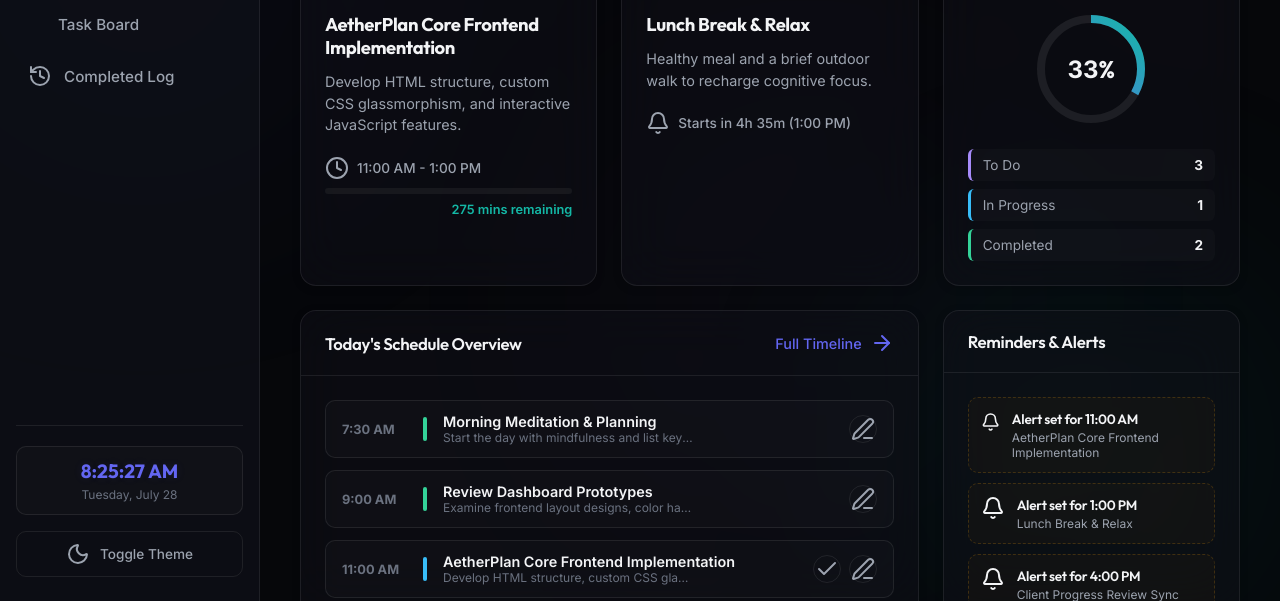
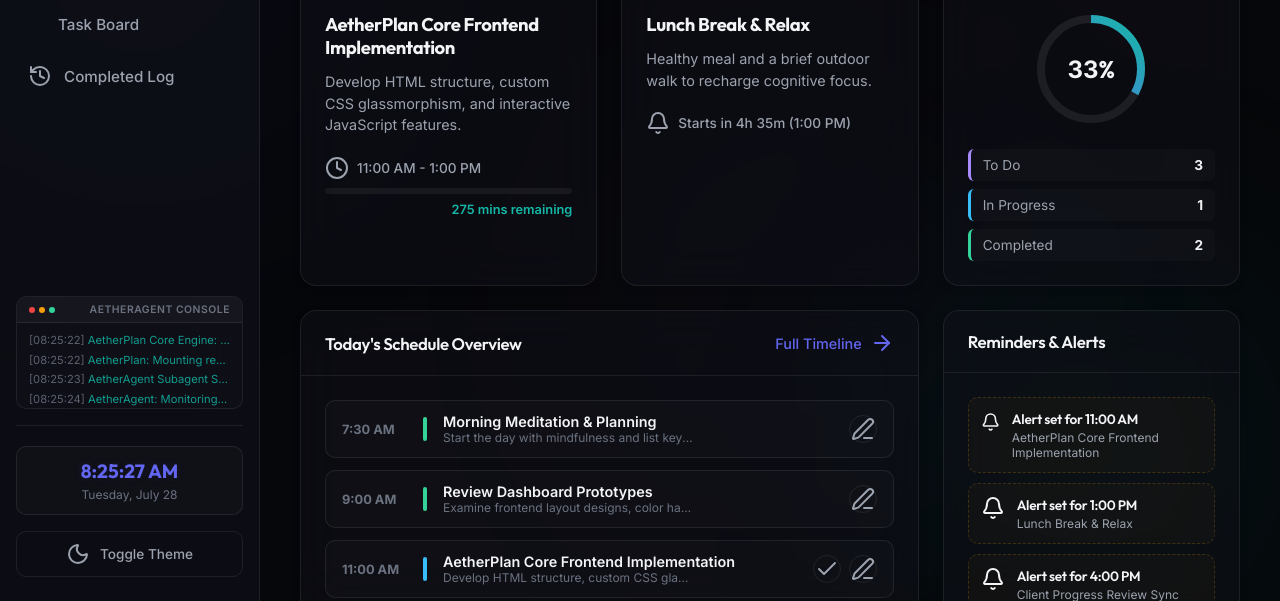
Before and after one commit to yashpalsingh44/daily-planner, a plain HTML site: page index.html in a window 1280 px wide. Shown: the part 199-800 px from the top of the page. Drawn offline with nearby package versions, Linux system fonts and the light colour scheme.

Commit message:
feat: add interactive Agent Status Console terminal widget and log loops

```diff
--- a/app.js
+++ b/app.js
@@ -844,6 +844,64 @@ document.addEventListener('DOMContentLoaded', () => {
         renderApp();
     });
 
+    // --- AGENT CONSOLE LOGGER ---
+    const terminalLogsContainer = document.getElementById('terminal-logs');
+    const agentLogDb = [
+        "AetherAgent: Scanning timeline tasks...",
+        "AetherAgent: Real-time reminder checker active.",
+        "AetherAgent: Checking notification permission status: OK.",
+        "AetherAgent: Predicting task priority weights...",
+        "AetherAgent: Caching data to local store...",
+        "AetherAgent: Local storage validation: Stable.",
+        "AetherAgent: Watching board state for drag activities...",
+        "AetherAgent: Analysis index generated for today.",
+        "AetherAgent: Evaluating daily performance percentage...",
+        "AetherAgent: Standby mode active. Waiting for schedule updates..."
+    ];
+
+    function addTerminalLog(text) {
+        if (!terminalLogsContainer) return;
+        const now = new Date();
+        const timeStr = now.toTimeString().split(' ')[0]; // HH:MM:SS
+        const logLine = document.createElement('span');
+        logLine.className = 'log-line';
+        logLine.innerHTML = `<span style="color:var(--text-muted)">[${timeStr}]</span> ${text}`;
+
+        terminalLogsContainer.appendChild(logLine);
+
+        // Scroll to bottom
+        terminalLogsContainer.scrollTop = terminalLogsContainer.scrollHeight;
+
+        // Keep maximum 25 logs to prevent memory leaks
+        while (terminalLogsContainer.children.length > 25) {
+            terminalLogsContainer.removeChild(terminalLogsContainer.firstChild);
+        }
+    }
+
+    // Initialize with boot logs
+    function bootTerminal() {
+        const bootSequence = [
+            "AetherPlan Core Engine: Booting...",
+            "AetherPlan: Mounting responsive styles...",
+            "AetherAgent Subagent System: INITIALIZED.",
+            "AetherAgent: Monitoring workspace directory: 'c:/laragon/www/daily planner'",
+            "AetherAgent: Connected to client browser event loop.",
+            "AetherAgent: Ready to set reminders."
+        ];
+
+        bootSequence.forEach((log, index) => {
+            setTimeout(() => {
+                addTerminalLog(log);
+            }, index * 800);
+        });
+
+        // Start random periodic updates
+        setInterval(() => {
+            const randomIndex = Math.floor(Math.random() * agentLogDb.length);
+            addTerminalLog(agentLogDb[randomIndex]);
+        }, 12000);
+    }
+
     // Start App Clock and trigger first renders
     updateClock();
     setInterval(updateClock, 1000);
@@ -853,5 +911,6 @@ document.addEventListener('DOMContentLoaded', () => {
     setInterval(checkReminders, 10000);
 
     // Initial render
+    bootTerminal();
     renderApp();
 });
--- a/index.html
+++ b/index.html
@@ -46,6 +46,21 @@
                     <span>Completed Log</span>
                 </a>
             </nav>
+
+            <!-- Agent Console Terminal -->
+            <div class="agent-terminal glass">
+                <div class="terminal-header">
+                    <div class="terminal-dots">
+                        <span class="terminal-dot red"></span>
+                        <span class="terminal-dot yellow"></span>
+                        <span class="terminal-dot green"></span>
+                    </div>
+                    <span class="terminal-title">AetherAgent Console</span>
+                </div>
+                <div class="terminal-body">
+                    <div id="terminal-logs"></div>
+                </div>
+            </div>
 
             <div class="sidebar-footer">
                 <div class="clock-widget">
--- a/style.css
+++ b/style.css
@@ -258,6 +258,108 @@ body.light-theme .nav-item:hover {
 
 .nav-item.active i {
     transform: scale(1.1);
+}
+
+/* Agent Console Terminal Widget */
+.agent-terminal {
+    background: rgba(5, 5, 8, 0.7);
+    border: 1px solid var(--border-color);
+    border-radius: var(--radius-md);
+    margin: 16px 0;
+    overflow: hidden;
+    font-family: 'Courier New', Courier, monospace;
+    display: flex;
+    flex-direction: column;
+}
+
+body.light-theme .agent-terminal {
+    background: rgba(240, 244, 248, 0.7);
+}
+
+.terminal-header {
+    background: rgba(255, 255, 255, 0.03);
+    border-bottom: 1px solid var(--border-color);
+    padding: 6px 12px;
+    display: flex;
+    align-items: center;
+    justify-content: space-between;
+}
+
+body.light-theme .terminal-header {
+    background: rgba(0, 0, 0, 0.03);
+}
+
+.terminal-dots {
+    display: flex;
+    gap: 4px;
+}
+
+.terminal-dot {
+    width: 6px;
+    height: 6px;
+    border-radius: 50%;
+    display: inline-block;
+}
+
+.terminal-dot.red { background: var(--danger-color); }
+.terminal-dot.yellow { background: var(--warning-color); }
+.terminal-dot.green { background: var(--completed-color); }
+
+.terminal-title {
+    font-size: 0.65rem;
+    color: var(--text-muted);
+    font-family: 'Inter', sans-serif;
+    font-weight: 600;
+    text-transform: uppercase;
+    letter-spacing: 0.05em;
+}
+
+.terminal-body {
+    padding: 10px 12px;
+    height: 85px;
+    overflow-y: auto;
+    font-size: 0.7rem;
+    line-height: 1.4;
+    color: var(--accent-color);
+}
+
+body.light-theme .terminal-body {
+    color: var(--primary-color);
+}
+
+.log-line {
+    display: block;
+    margin-bottom: 4px;
+    white-space: nowrap;
+    overflow: hidden;
+    text-overflow: ellipsis;
+    opacity: 0.85;
+    animation: typeIn 0.3s ease;
+}
+
+@keyframes typeIn {
+    from { opacity: 0; transform: translateY(4px); }
+    to { opacity: 0.85; transform: translateY(0); }
+}
+
+/* Pulsing visual effects for active cards */
+#list-progress .board-task-card,
+.timeline-task-block.progress {
+    border-left-color: var(--accent-color) !important;
+    animation: cardPulse 3s infinite ease-in-out;
+}
+
+@keyframes cardPulse {
+    0% {
+        box-shadow: 0 0 4px rgba(20, 184, 166, 0.1);
+    }
+    50% {
+        box-shadow: 0 0 12px rgba(20, 184, 166, 0.3);
+        border-color: rgba(20, 184, 166, 0.6);
+    }
+    100% {
+        box-shadow: 0 0 4px rgba(20, 184, 166, 0.1);
+    }
 }
 
 /* Sidebar Footer Widgets */
```
